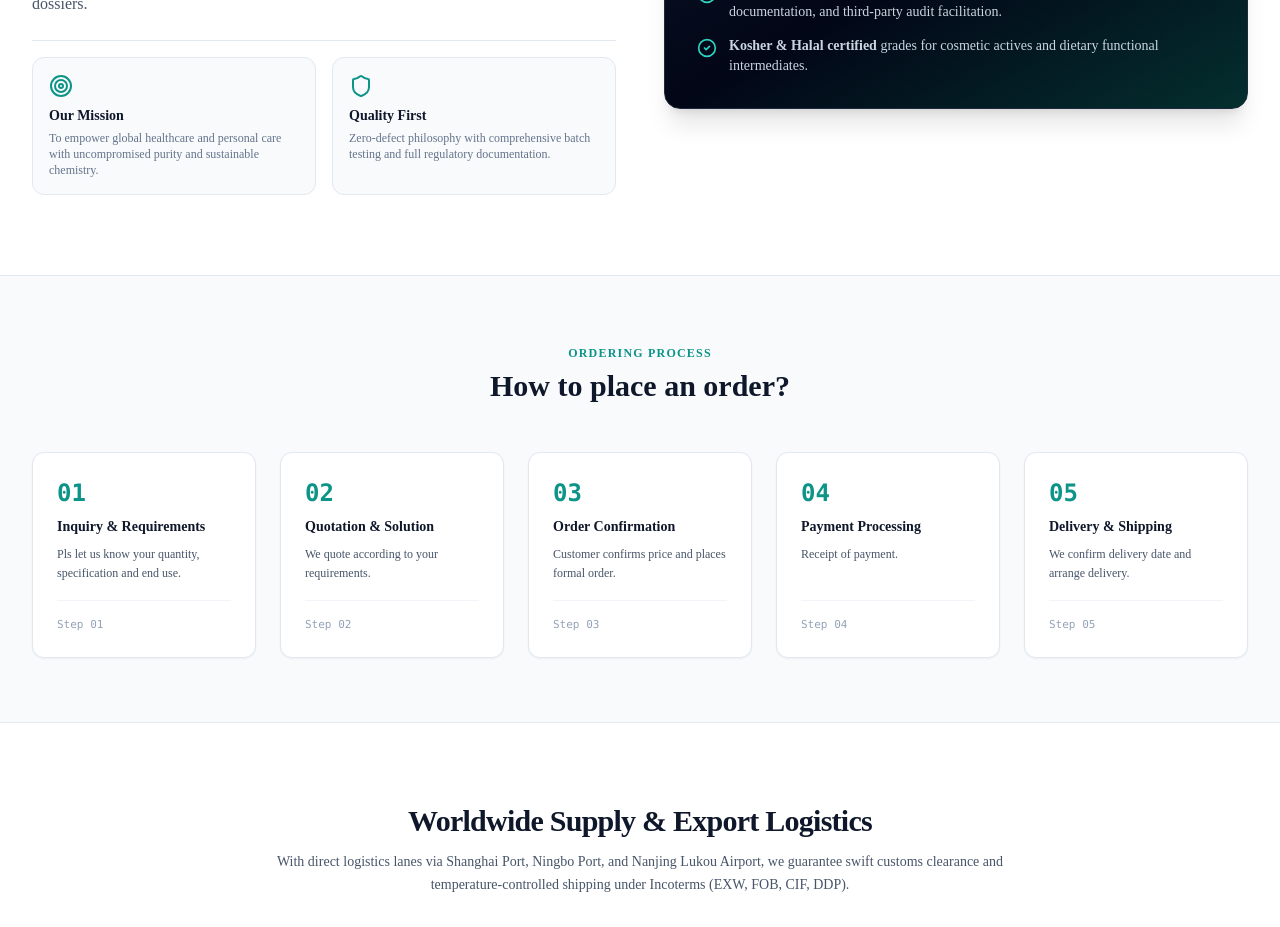
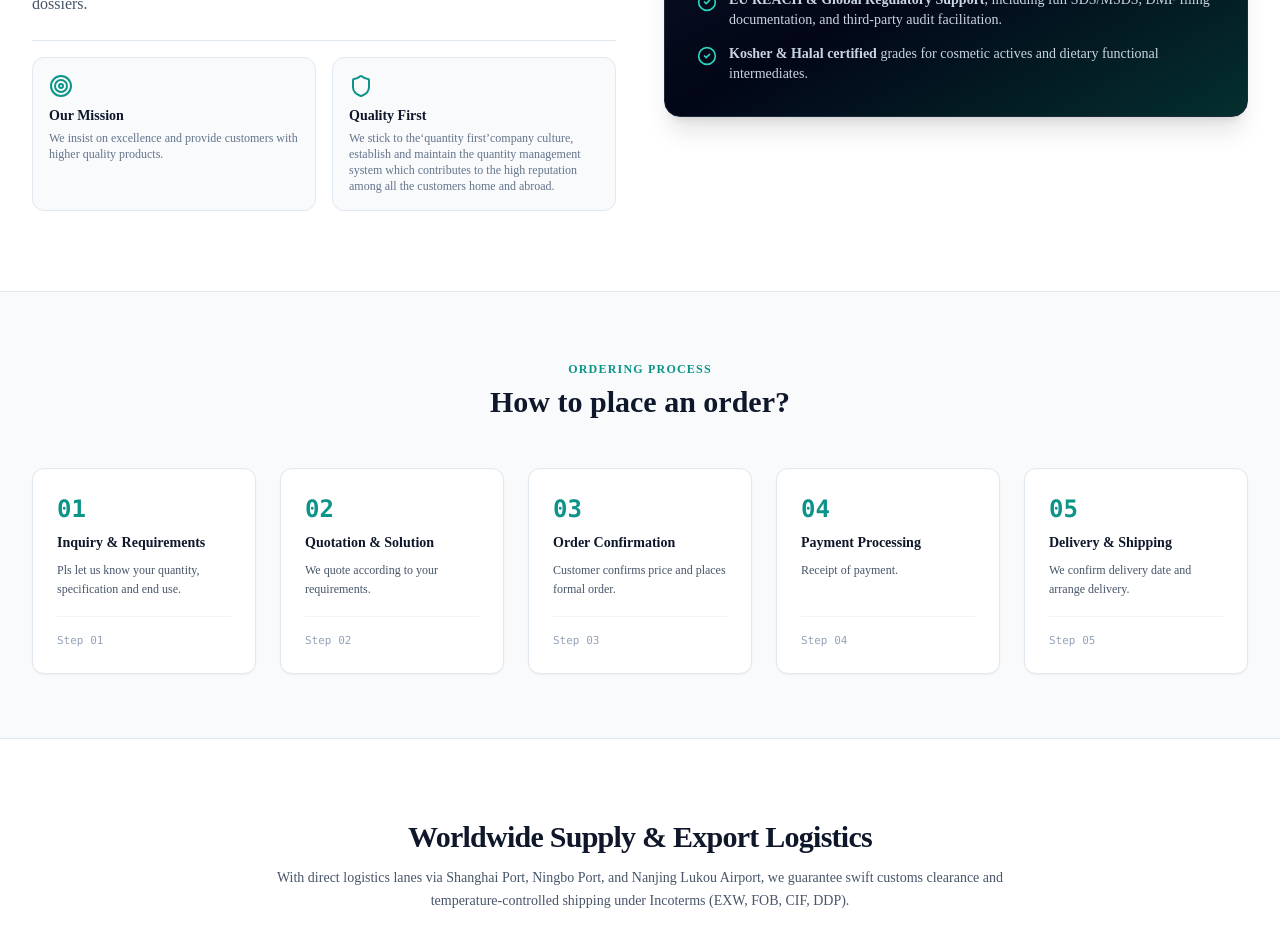
Before and after one commit to wulioo/Sunrise-web, a Next.js app: page /about in a window 1280 px wide. Shown: the part 780-1707 px from the top of the page. Built offline with nearby package versions, Linux system fonts and the light colour scheme.

Commit message:
update: replace about mission and quality copy

```diff
--- a/src/app/about/page.tsx
+++ b/src/app/about/page.tsx
@@ -68,12 +68,12 @@ export default function AboutPage() {
               <div className="p-4 rounded-xl bg-slate-50 border border-slate-200">
                 <Target className="w-6 h-6 text-brand-600 mb-2" />
                 <h4 className="font-bold text-slate-900 text-sm">Our Mission</h4>
-                <p className="text-xs text-slate-500 mt-1">To empower global healthcare and personal care with uncompromised purity and sustainable chemistry.</p>
+                <p className="text-xs text-slate-500 mt-1">We insist on excellence and provide customers with higher quality products.</p>
               </div>
               <div className="p-4 rounded-xl bg-slate-50 border border-slate-200">
                 <Shield className="w-6 h-6 text-brand-600 mb-2" />
                 <h4 className="font-bold text-slate-900 text-sm">Quality First</h4>
-                <p className="text-xs text-slate-500 mt-1">Zero-defect philosophy with comprehensive batch testing and full regulatory documentation.</p>
+                <p className="text-xs text-slate-500 mt-1">We stick to the&lsquo;quantity first&rsquo;company culture, establish and maintain the quantity management system which contributes to the high reputation among all the customers home and abroad.</p>
               </div>
             </div>
           </div>
```
